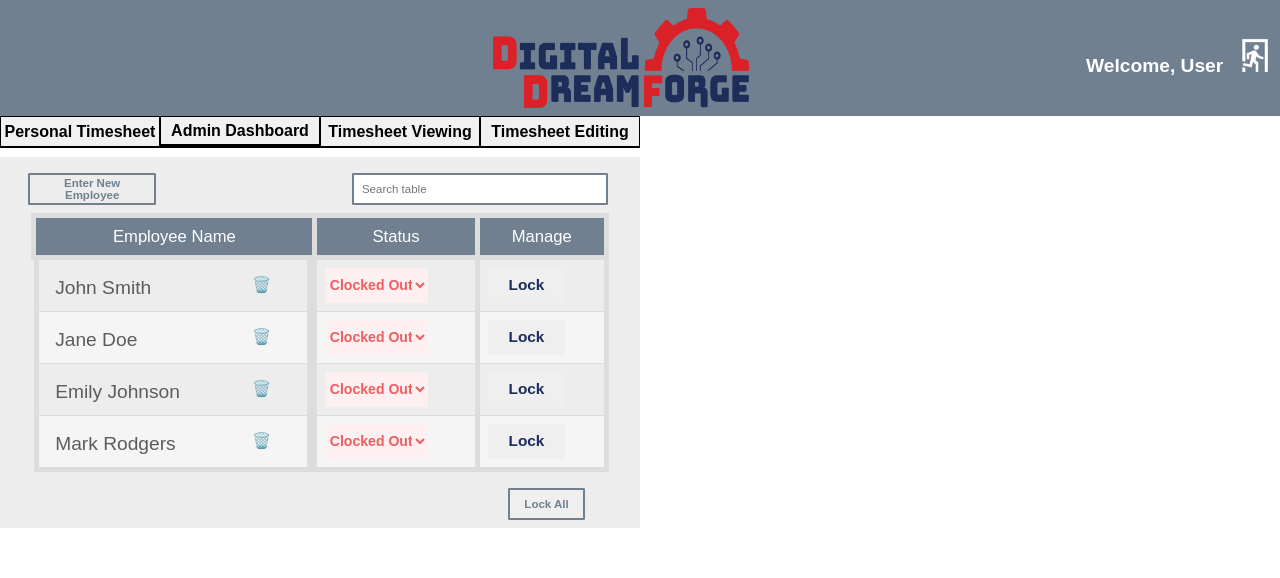
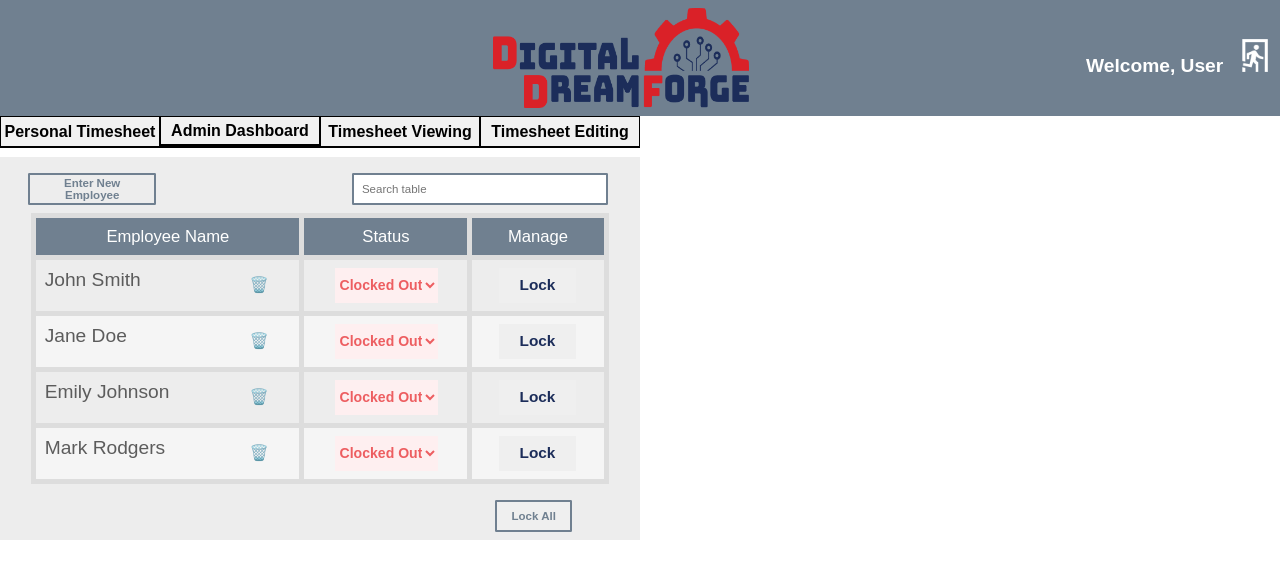
Before and after one commit to IKs2002/Tick-Tock-Tech, a React (Create React App) app: page /DefaultPage in a window 1280 px wide. Shown: the top 578 px of the page. Built offline with nearby package versions, Linux system fonts and the light colour scheme.

Commit message:
more cosmetic work

```diff
--- a/src/Componets/AdminTable.css
+++ b/src/Componets/AdminTable.css
@@ -53,13 +53,13 @@
 
 /* table rows and boxes */
 .table tr {
-  border-bottom: 1px solid #ddd;
+  border-bottom: 0.4vw solid #ddd;
+  border-left: 0.4vw solid #ddd;
 }
 
 /* table border */
 .table td {
   padding: 0.65vw;
-  border-left: 0.4vw solid #ddd;
   border-right: 0.4vw solid #ddd;
 }
 
@@ -98,7 +98,7 @@
   color: #708090;
   font-size: 0.9vw;
   font-weight: bold;
-  margin-left: 38.9vw;
+  margin-left: 37.9vw;
 }
 
 .popup {
@@ -116,13 +116,6 @@
   text-align: center;
 }
 
-.employee-name-container {
-  display: flex;
-  align-items: center;
-  border: none;
-  padding: 5px;
-}
-
 .employee-name {
   flex-grow: 1;
   height: 4vh;
@@ -132,7 +125,6 @@
   border: none;
   color: #5c5c5c;
   text-align: left;
-  padding: 8px;
 }
 
 .delete-btn {
--- a/src/Componets/AdminTable.js
+++ b/src/Componets/AdminTable.js
@@ -30,15 +30,6 @@ const AdminTable = () => {
     setEmployees((prevEmployees) =>
       prevEmployees.map((emp) =>
         emp.id === id ? { ...emp, locked: !emp.locked } : emp
-      )
-    );
-  };
-
-  // changes in employee name
-  const handleNameChange = (id, newName) => {
-    setEmployees((prevEmployees) =>
-      prevEmployees.map((emp) =>
-        emp.id === id ? { ...emp, name: newName } : emp
       )
     );
   };
@@ -88,7 +79,7 @@ const AdminTable = () => {
   const renderRows = () => {
     return employees.map((emp) => (
       <tr key={emp.id}>
-        <td style={{ display: "flex", alignItems: "center" }}>
+        <td style={{ display: "flex", alignItems: "center", marginRight: "-0.745%" }}>
           <div className="employee-name">{emp.name}</div>
           <div
             className="popup"
@@ -119,10 +110,11 @@ const AdminTable = () => {
               outline: "none",
               width: "8vw",
               height: "4.3vh",
-              border: "0",
               fontSize: "1.1vw",
               fontWeight: "bold",
               textAlign: "center",
+              marginLeft: "17%",
+              borderWidth: "0vw",
             }}
           >
             <option
@@ -179,6 +171,7 @@ const AdminTable = () => {
               fontSize: "1.2vw",
               fontWeight: "bold",
               textAlign: "center",
+              marginLeft: "16%",
             }}
           >
             {emp.locked ? "Unlock" : "Lock"}
@@ -186,16 +179,6 @@ const AdminTable = () => {
         </td>
       </tr>
     ));
-  };
-
-  const handleConfirm = (id, name) => {
-    const confirmed = window.confirm(
-      `Are you sure you want to delete ${name}?`
-    );
-    if (confirmed) {
-      // handle confirmation
-      console.log("Confirmed for employee ID:", id);
-    }
   };
 
   // Add new employees
```
